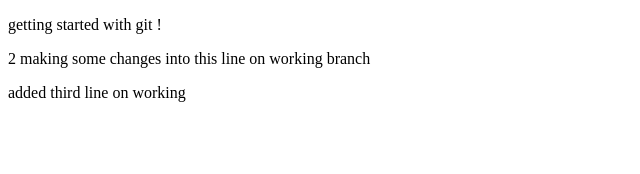
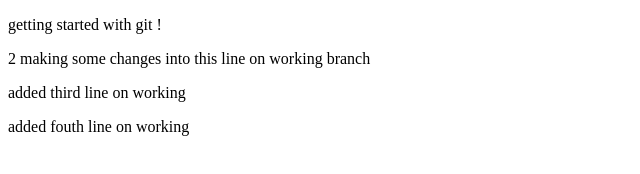
Before and after one commit to aditya0755/web-dev, a plain HTML site: page index.html in a window 1280 px wide. Shown: the whole page, without its empty margins (0-640 px from the left). Drawn offline with Linux system fonts and the light colour scheme.

Commit message:
added line four

```diff
--- a/index.html
+++ b/index.html
@@ -9,5 +9,6 @@
     <p>getting started with git !</p>
     <p> 2 making some changes into this line on working branch</p>
     <p>added third line on working</p>
+    <p>added fouth line on working</p>
 </body>
 </html>
```
